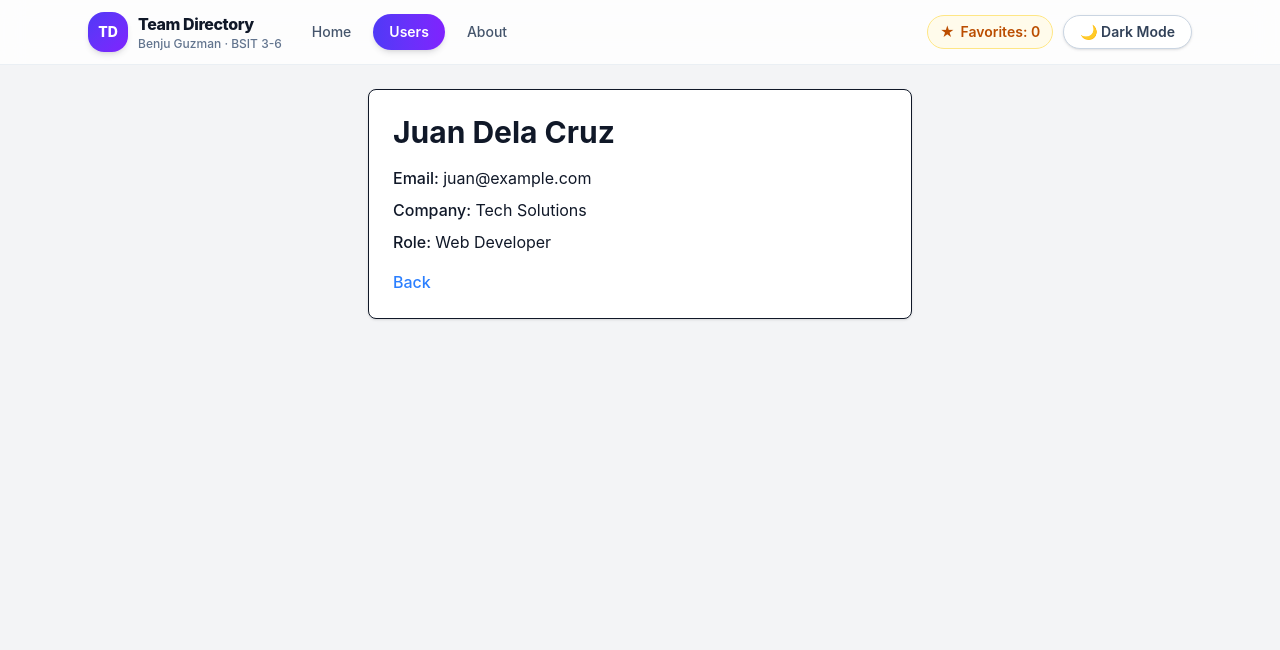
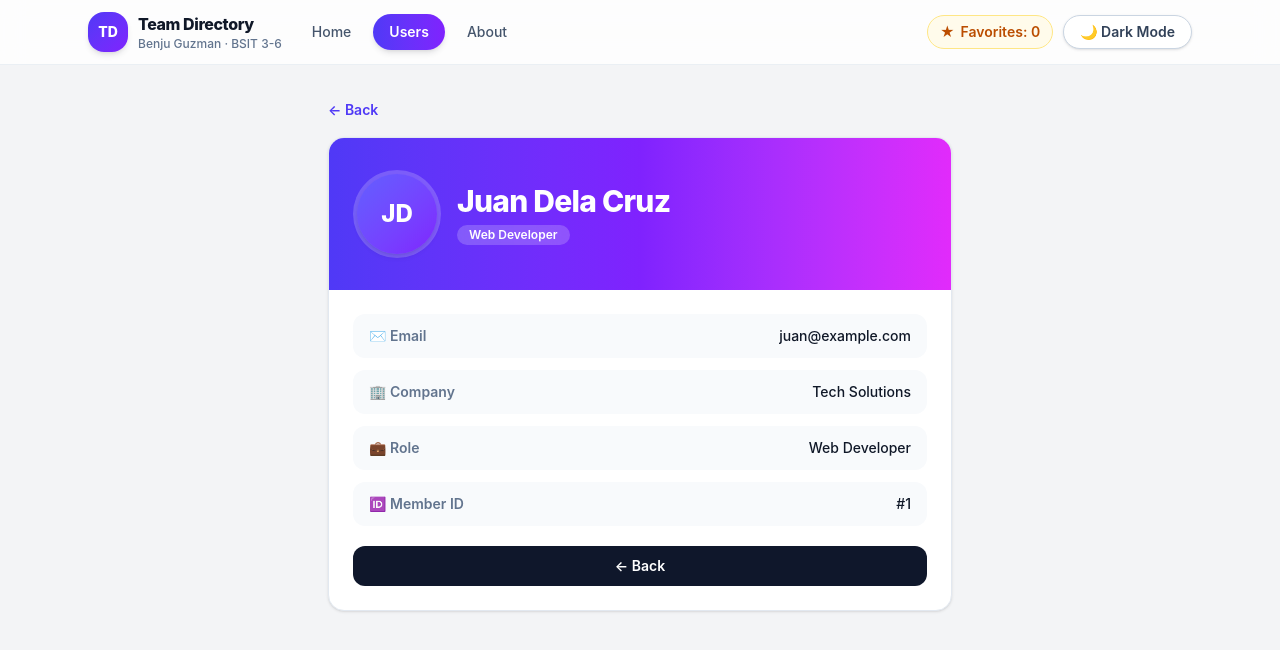
Before and after one commit to Shimizu019/team-directory-app, a React (Vite) app: page /users/1 in a window 1280 px wide. Shown: the top 650 px of the page. Built offline with nearby package versions, Linux system fonts and the light colour scheme; the HTML template or start-up script is replaced by a standard one.

Commit message:
feat: redesign user details

```diff
--- a/src/pages/UserDetails.jsx
+++ b/src/pages/UserDetails.jsx
@@ -1,5 +1,6 @@
 import { useEffect, useState } from "react";
 import { Link, useParams } from "react-router-dom";
+import Avatar from "../components/Avatar";
 import ErrorMessage from "../components/ErrorMessage";
 import usersData from "../data/users";
 
@@ -22,34 +23,62 @@ function UserDetails() {
 
   if (!user) {
     return (
-      <div className="max-w-xl mx-auto px-4 py-6">
+      <div className="page-enter mx-auto max-w-xl px-4 py-10 sm:px-6">
         <ErrorMessage message="User not found." />
-        <Link to="/users" className="text-blue-500 hover:underline">
-          Back
-        </Link>
+        <div className="mt-4 text-center">
+          <Link to="/users" className="font-semibold text-indigo-600 hover:underline dark:text-indigo-400">
+            ← Back
+          </Link>
+        </div>
       </div>
     );
   }
 
   return (
-    <div className="max-w-xl mx-auto px-4 py-6">
-      <div className="bg-white dark:bg-gray-800 border rounded-lg p-6 shadow">
-        <h1 className="text-3xl font-bold mb-4">{user.name}</h1>
-        <p className="mb-2">
-          <span className="font-medium">Email: </span>
-          {user.email}
-        </p>
-        <p className="mb-2">
-          <span className="font-medium">Company: </span>
-          {user.company}
-        </p>
-        <p className="mb-4">
-          <span className="font-medium">Role: </span>
-          {user.role}
-        </p>
-        <Link to="/users" className="text-blue-500 hover:underline font-medium">
-          Back
-        </Link>
+    <div className="page-enter mx-auto max-w-2xl px-4 py-8 sm:px-6">
+      <Link to="/users" className="text-sm font-semibold text-indigo-600 hover:underline dark:text-indigo-400">
+        ← Back
+      </Link>
+      <div className="mt-4 overflow-hidden rounded-2xl border border-slate-200 bg-white shadow-sm dark:border-slate-700 dark:bg-slate-800">
+        <div className="bg-gradient-to-r from-indigo-600 via-violet-600 to-fuchsia-500 px-6 py-8">
+          <div className="flex items-center gap-4">
+            <div className="rounded-full bg-white/20 p-1 backdrop-blur">
+              <Avatar name={user.name} size="lg" />
+            </div>
+            <div>
+              <h1 className="text-2xl font-extrabold tracking-tight text-white sm:text-3xl">
+                {user.name}
+              </h1>
+              <span className="mt-1.5 inline-block rounded-full bg-white/20 px-3 py-0.5 text-xs font-semibold text-white backdrop-blur">
+                {user.role}
+              </span>
+            </div>
+          </div>
+        </div>
+        <div className="space-y-3 px-6 py-6">
+          {[
+            ["✉️ Email", user.email],
+            ["🏢 Company", user.company],
+            ["💼 Role", user.role],
+            ["🆔 Member ID", `#${user.id}`],
+          ].map(([label, value]) => (
+            <div
+              key={label}
+              className="flex items-center justify-between gap-4 rounded-xl bg-slate-50 px-4 py-3 text-sm dark:bg-slate-900"
+            >
+              <span className="font-semibold text-slate-500 dark:text-slate-400">
+                {label}
+              </span>
+              <span className="truncate font-medium">{value}</span>
+            </div>
+          ))}
+          <Link
+            to="/users"
+            className="mt-2 inline-flex w-full items-center justify-center rounded-xl bg-slate-900 px-4 py-2.5 text-sm font-semibold text-white transition hover:bg-indigo-600 dark:bg-indigo-600 dark:hover:bg-indigo-500"
+          >
+            ← Back
+          </Link>
+        </div>
       </div>
     </div>
   );
```
